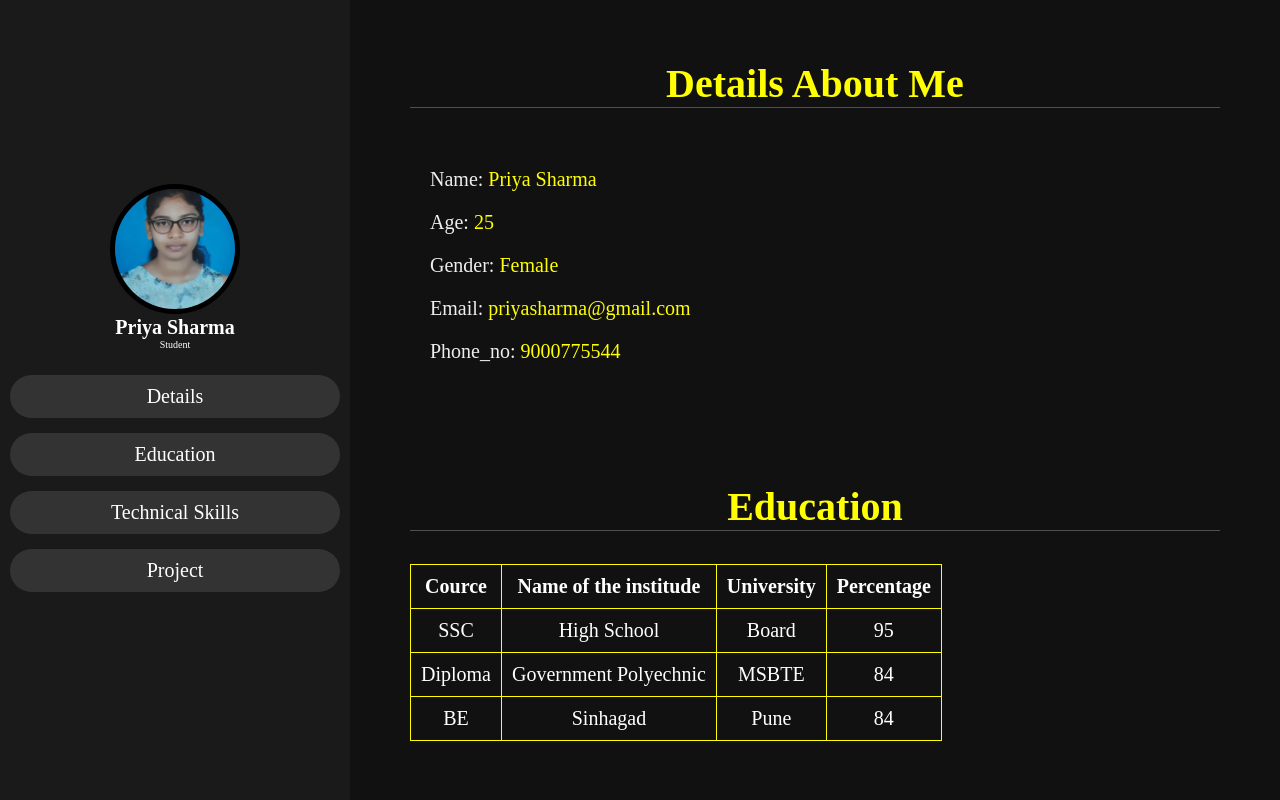
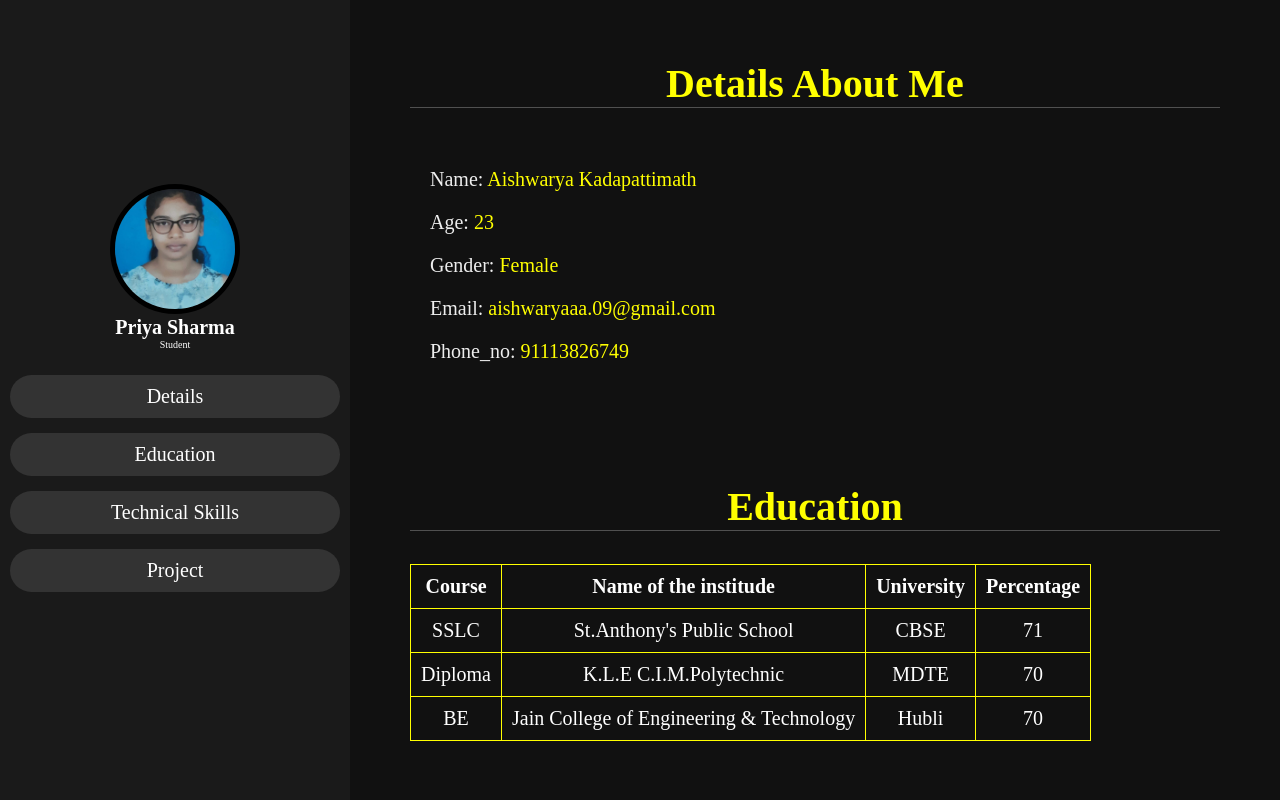
Before and after one commit to aishwaryakadapattimath/portfolio, a plain HTML site: page index.html in a window 1280 px wide. Shown: the top 800 px of the page. Drawn offline with Linux system fonts and the light colour scheme.

Commit message:
Add files via upload

```diff
--- a/index.html
+++ b/index.html
@@ -27,11 +27,11 @@
         <h1 class="heading"><span>Details About Me</span></h1>
         <div class="Row">
         <div class="det">
-             <h3><span>Name: </span>Priya Sharma</h3>
-             <h3><span>Age: </span>25</h3>
+             <h3><span>Name: </span>Aishwarya Kadapattimath</h3>
+             <h3><span>Age: </span>23</h3>
              <h3><span>Gender: </span>Female</h3>
-             <h3><span>Email: </span>priyasharma@gmail.com</h3>
-             <h3><span>Phone_no: </span>9000775544</h3>
+             <h3><span>Email: </span>aishwaryaaa.09@gmail.com</h3>
+             <h3><span>Phone_no: </span>91113826749</h3>
         </div>
     </div>
     </section>
@@ -39,28 +39,28 @@
     <h1 class="title"><span>Education</span></h1><br><br><br>
     <table>
         <tr>
-            <th>Cource</th>
+            <th>Course</th>
             <th>Name of the institude</th>
             <th>University</th>
             <th>Percentage</th>
         </tr>
         <tr>
-            <td>SSC</td>
-            <td>High School</td>
-            <td>Board</td>
-            <td>95</td>
+            <td>SSLC</td>
+            <td>St.Anthony's Public School</td>
+            <td>CBSE</td>
+            <td>71</td>
         </tr>
         <tr>
             <td>Diploma</td>
-            <td>Government Polyechnic </td>
-            <td>MSBTE</td>
-            <td>84</td>
+            <td>K.L.E C.I.M.Polytechnic </td>
+            <td>MDTE</td>
+            <td>70</td>
         </tr>
         <tr>
             <td>BE</td>
-            <td>Sinhagad</td>
-            <td>Pune</td>
-            <td>84</td>
+            <td>Jain College of Engineering & Technology</td>
+            <td>Hubli</td>
+            <td>70</td>
         </tr>
     </table>
 </section>
@@ -86,10 +86,9 @@
     <h1 class="heading"><span>Project</span></h1>
     <div class="Row">
         <div class="det">
-    <h3><span>Role: </span>Team Leader</h3>
-    <h3><span>Title: </span>Automatic Sewage Cleaning Machine</h3>
-    <h3><span>Description: </span>This machine is combination of mechanical and electrical module.
-                                   It is used to clean the solid garbage from rivers, drainages ect. </h3>
+    <h3><span>Role: </span>Team member</h3>
+    <h3><span>Title: </span>Road Type Detection Using DeepLearning</h3>
+    <h3><span>Description: </span>This project we proposes the road detection method corresponded to multi road type with flood fill algorithms. </h3>
             </div>
 </div>
 </section>
```
